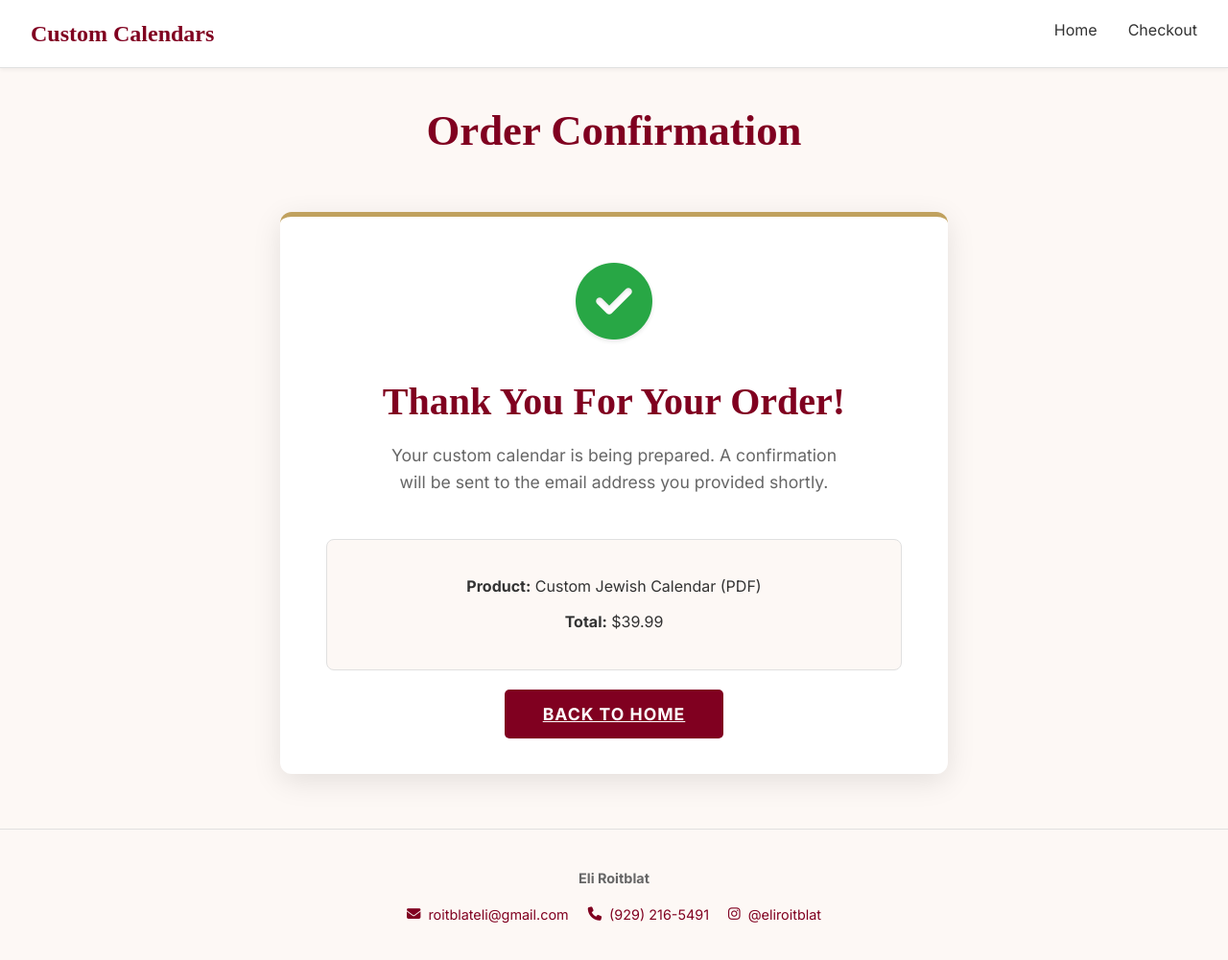
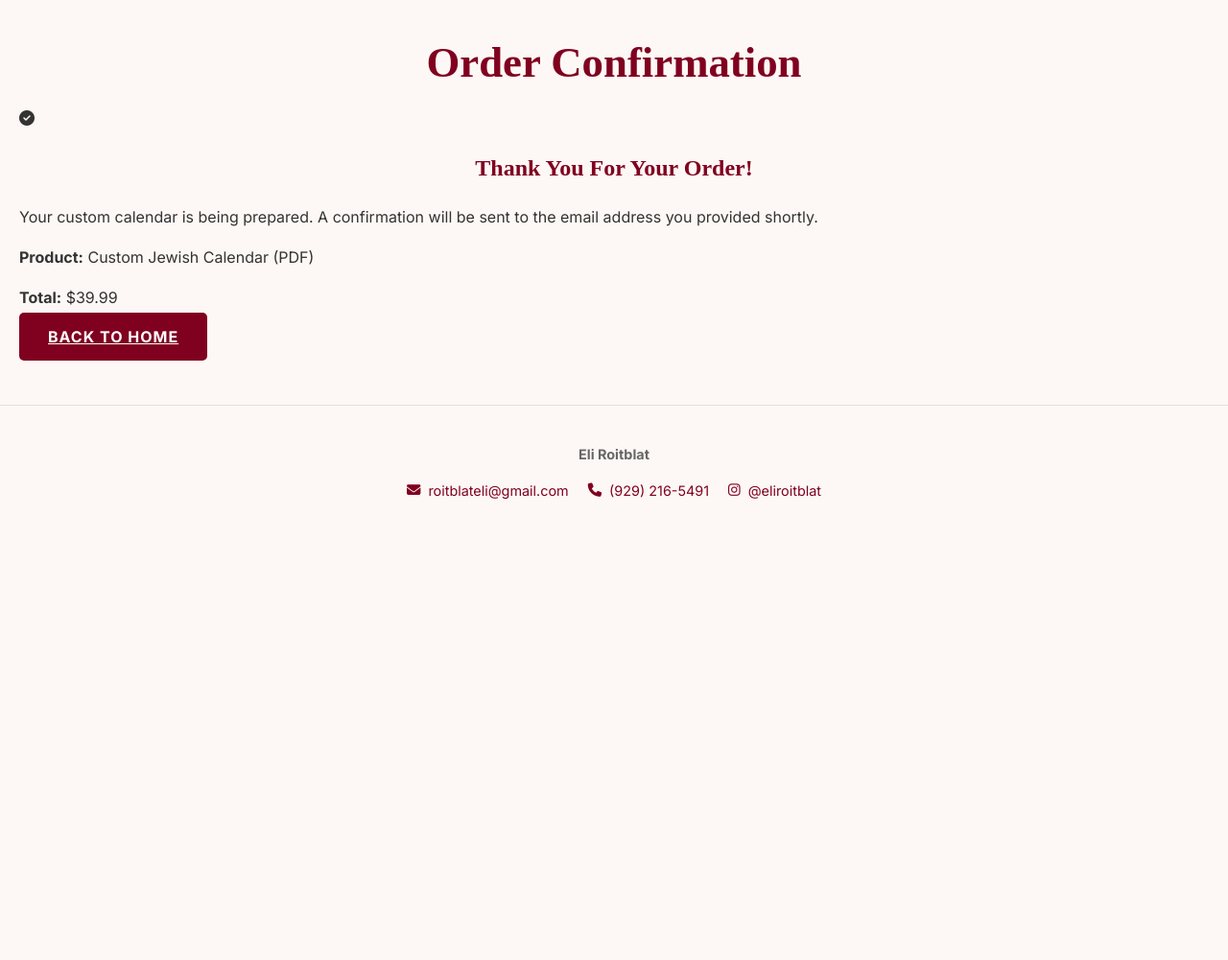
Before and after one commit to elir12131/calendarweb, a Flask app: page /thank-you in a window 1280 px wide. Shown: the whole page at 96% size. After the commit the page ends 521 px from the top, so only its background shows below. Run offline with Flask 3, Linux system fonts and the light colour scheme.

Commit message:
manual commit

```diff
--- a/app.py
+++ b/app.py
@@ -16,8 +16,13 @@ app.wsgi_app = WhiteNoise(app.wsgi_app, root="static/")
 @app.route('/')
 def homepage(): return render_template('index.html')
 
+@app.route('/cart')
+def cart_page():
+    return render_template('cart.html')
+
 @app.route('/checkout')
-def checkout_page(): return render_template('checkout.html')
+def checkout_page():
+    return render_template('checkout.html')
 
 @app.route('/thank-you')
 def thank_you_page(): return render_template('thank-you.html')
@@ -42,19 +47,37 @@ def process_order():
         email_recipient = os.getenv('EMAIL_RECIPIENT')
 
         if all([email_sender, email_password, email_recipient]):
-            # (The email sending logic is here)
             msg = EmailMessage()
             msg['Subject'] = '🎉 New Custom Calendar Order!'
             msg['From'] = email_sender
             msg['To'] = email_recipient
-            content = f"New order from: {data.get('email', 'N/A')}\nPhone: {data.get('phone', 'N/A')}\nNotes: {data.get('notes', 'None')}"
+
+            # Get the list of zipcodes from the submitted data
+            zipcodes = data.get('zipcodes', [])
+            zipcode_text = ", ".join(zipcodes) if zipcodes else "None specified"
+
+            # Create the new, detailed email body
+            content = f"""
+You've received a new order for a custom calendar.
+
+--- Order Details ---
+Customer Email: {data.get('email', 'N/A')}
+Customer Phone: {data.get('phone', 'N/A')}
+Name on Card: {data.get('card_name', 'N/A')}
+Notes: {data.get('notes', 'None')}
+
+--- Requested Zipcodes ---
+{zipcode_text}
+--------------------
+"""
             msg.set_content(content)
+
             with smtplib.SMTP_SSL('smtp.gmail.com', 465) as smtp:
                 smtp.login(email_sender, email_password)
                 smtp.send_message(msg)
             print("Email notification sent successfully!")
         else:
-            print("Email credentials not fully configured on Render. Skipping email.")
+            print("Email credentials not fully configured. Skipping email.")
 
         return jsonify({"success": True, "message": "Order processed"})
     except Exception as e:
--- a/static/css/style.css
+++ b/static/css/style.css
@@ -1,45 +1,5 @@
 /* static/css/style.css */
 @import url('https://fonts.googleapis.com/css2?family=Inter:wght@400;700&family=Playfair+Display:wght@700&family=Pacifico&display=swap');
-/* --- NEW: SITE NAVIGATION HEADER --- */
-.site-nav {
-    display: flex;
-    justify-content: space-between;
-    align-items: center;
-    padding: 1rem 2rem;
-    background-color: #fff;
-    border-bottom: 1px solid var(--border-light-gray);
-    box-shadow: 0 2px 4px rgba(0,0,0,0.05);
-}
-.nav-brand a {
-    font-family: var(--font-heading);
-    font-size: 1.5rem;
-    color: var(--accent-burgundy);
-    text-decoration: none;
-    font-weight: bold;
-}
-.nav-links {
-    display: flex;
-    gap: 2rem;
-}
-.nav-links a {
-    color: var(--text-charcoal);
-    text-decoration: none;
-    font-weight: 500;
-    font-size: 1rem;
-    padding-bottom: 5px;
-    border-bottom: 2px solid transparent;
-    transition: border-color 0.3s ease;
-}
-.nav-links a:hover {
-    border-bottom-color: var(--accent-gold);
-}
-.nav-toggle {
-    display: none; /* Hidden on desktop */
-    font-size: 1.5rem;
-    background: none;
-    border: none;
-    cursor: pointer;
-}
 :root { --bg-soft-cream: #FDF8F5;--text-charcoal: #333333;--accent-burgundy: #800020;--accent-gold: #C0A15E;--highlight-rose: #F9EAE5;--border-light-gray: #e0e0e0;--font-heading: 'Playfair+Display', serif;--font-body: 'Inter', sans-serif;--font-special: 'Pacifico', cursive; }
 body { background-color: var(--bg-soft-cream); color: var(--text-charcoal); font-family: var(--font-body); margin: 0; padding: 0; line-height: 1.6; }
 main { padding: 0 20px; }
@@ -158,63 +118,3 @@ h1, h2, h3 { font-family: var(--font-heading); color: var(--accent-burgundy); te
         white-space: nowrap;
     }
 }
-
-/* --- NEW & IMPROVED: THANK YOU PAGE STYLES --- */
-.thank-you-container {
-    max-width: 600px;
-    margin: 3em auto;
-    text-align: center;
-    background: #fff;
-    padding: 3em;
-    border-radius: 12px;
-    box-shadow: 0 8px 30px rgba(0,0,0,0.1);
-    border-top: 5px solid var(--accent-gold);
-}
-.thank-you-icon-wrapper {
-    margin-bottom: 0.5em;
-}
-.thank-you-icon-wrapper .fa-check-circle {
-    font-size: 5rem;
-    color: #28a745;
-    text-shadow: 0 2px 4px rgba(0,0,0,0.1);
-}
-.thank-you-container h2 {
-    font-size: 2.5rem;
-    font-weight: 700;
-    margin-bottom: 0.25em;
-}
-.confirmation-text {
-    font-size: 1.1rem;
-    color: #666;
-    line-height: 1.6;
-    max-width: 480px;
-    margin: 0 auto 2.5em auto;
-}
-.order-details-summary {
-    border: 1px solid var(--border-light-gray);
-    background-color: var(--bg-soft-cream);
-    border-radius: 8px;
-    padding: 1.5em;
-    margin: 2em 0;
-    text-align: center;
-}
-.order-details-summary p {
-    margin: 0.75em 0;
-    font-size: 1rem;
-}
-.back-home-btn {
-    margin-top: 1.5em;
-    padding: 15px 40px;
-    font-size: 1.1rem;
-}
-
-/* --- Mobile adjustments for the thank you page --- */
-@media (max-width: 768px) {
-    .thank-you-container {
-        padding: 2em 1.5em;
-        margin: 2em auto;
-    }
-    .thank-you-container h2 {
-        font-size: 2rem;
-    }
-}
--- a/templates/index.html
+++ b/templates/index.html
@@ -23,7 +23,11 @@
         </div>
         <div class="nav-links">
             <a href="/">Home</a>
+<<<<<<< HEAD
+            <a href="/cart">cart</a>
+=======
             <a href="/checkout">Checkout</a>
+>>>>>>> 7f86514c5706e49550e58b0634a9a3bb7fcd06d4
         </div>
         <button class="nav-toggle" aria-label="Toggle navigation">☰</button>
     </nav>
@@ -45,7 +49,7 @@
                     <button id="update-calendar-btn" class="cta-button">Update Calendar</button>
                     <button id="add-birthday-btn" class="secondary-button">Add Sample Birthday</button>
                 </div>
-                <button id="add-to-cart-btn" class="cta-button">Purchase - $39.99</button>
+                <button id="add-to-cart-btn" class="cta-button">Add To Cart</button>
             </div>
         </div>
         <div id="calendar-display-area">
--- a/templates/thank-you.html
+++ b/templates/thank-you.html
@@ -11,19 +11,6 @@
     <link rel="stylesheet" href="{{ url_for('static', filename='css/style.css') }}">
 </head>
 <body>
-
-      <!-- NEW: Site Navigation Header -->
-    <nav class="site-nav">
-        <div class="nav-brand">
-            <a href="/">Custom Calendars</a>
-        </div>
-        <div class="nav-links">
-            <a href="/">Home</a>
-            <a href="/checkout">Checkout</a>
-        </div>
-        <button class="nav-toggle" aria-label="Toggle navigation">☰</button>
-    </nav>
-
     <header class="main-header">
         <h1>Order Confirmation</h1>
     </header>
```
Also changed, not shown: static/js/checkout.js (+8 -1 lines), static/js/main.js (+11 -1 lines), templates/cart.html (added, +60 -0 lines), templates/checkout.html (+0 -12 lines).
